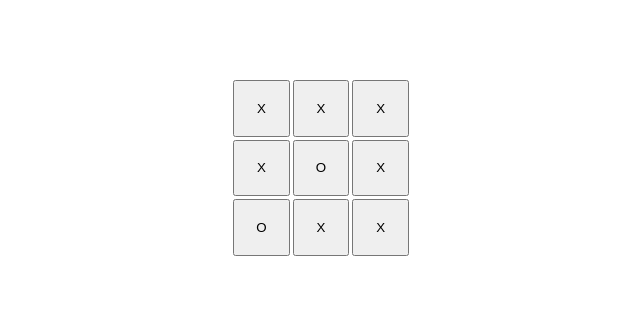
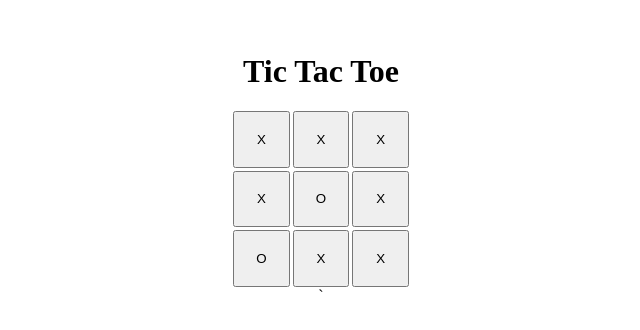
Before and after one commit to Wakodono/odin-tic-tac-toe, a plain HTML site: page index.html in a window 1280 px wide. Shown: the part 240-570 px from the top of the page, without its empty margins (319-959 px from the left). Drawn offline with Linux system fonts and the light colour scheme.

Commit message:
Add a title element to the game

```diff
--- a/index.html
+++ b/index.html
@@ -8,6 +8,7 @@
     <link rel="stylesheet" href="styles.css">
 </head>
 <body>
-    <div class="board"></div>
+    <h1>Tic Tac Toe</h1>
+    <div class="board"></div>`
 </body>
 </html>
--- a/styles.css
+++ b/styles.css
@@ -1,5 +1,6 @@
 body {
     display: flex;
+    flex-direction: column;
     justify-content: center;
     align-items: center;
     height: 100vh;
```
